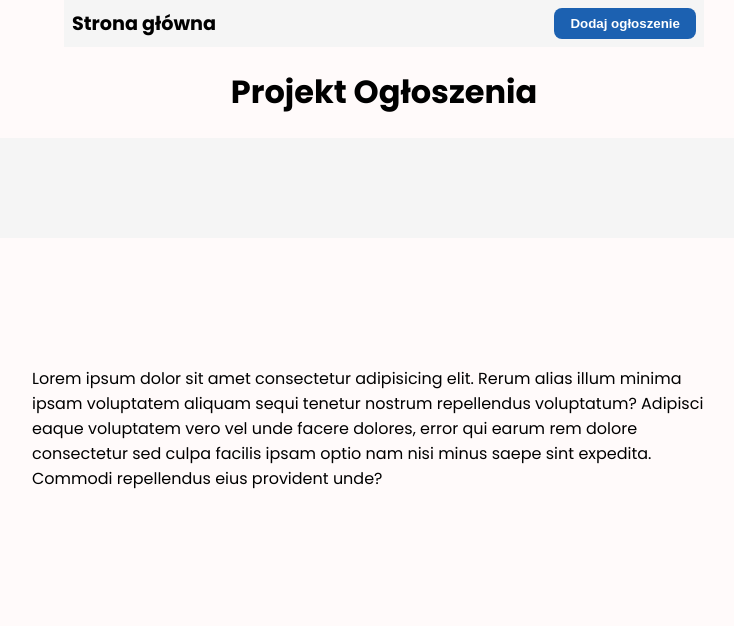
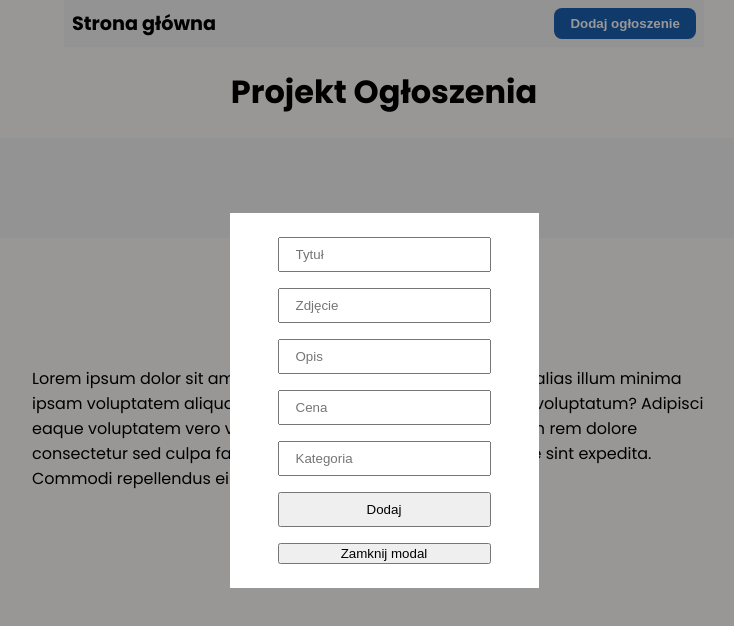
Before and after one commit to michaldudek11/projekt-ogloszenia, a plain HTML site: page Front/index.html in a window 1280 px wide. Both pictures are taken after a click on the button "Dodaj ogłoszenie". Shown: the whole page, without its empty margins (256-990 px from the left). Drawn offline with Linux system fonts and the light colour scheme; no server answers.

Commit message:
Modal po stronie js, obsługa błędu z ogłoszeniami

```diff
--- a/Front/index.html
+++ b/Front/index.html
@@ -29,6 +29,7 @@
         <input type="number" name="price" placeholder="Cena">
         <input type="text" name="category" placeholder="Kategoria">
         <input type="submit" value="Dodaj" onclick="handleAdd(event)">
+        <button onclick="closeModal()">Zamknij modal</button>
       </form>
     </div>
   </div>
--- a/Front/posty.js
+++ b/Front/posty.js
@@ -10,6 +10,7 @@ const renderPosts = async () => {
   const posts = await getAllPosts();
 
   posts.reverse().forEach((postData) => {
+    if (Object.values(postData).length < 5) return;
     const post = `
         <article class="kartaOgloszenie">
             ${postData.image.includes("http") ? `<img src=${postData.img} >` : `<img src="placeholder.png">`}
@@ -21,3 +22,35 @@ const renderPosts = async () => {
 };
 
 renderPosts();
+
+const openModal = () => {
+  const modal = document.querySelector('.modal');
+  modal.style.display = "flex";
+}
+
+const handleAdd = async (event) => {
+  event.preventDefault()
+  const addForm = document.querySelector('.modalForm');
+
+  const title = addForm.elements['title'].value;
+  const price = addForm.elements['price'].value;
+  const img = addForm.elements['img'].value;
+  const description = addForm.elements['description'].value;
+  const category = addForm.elements['category'].value;
+
+  const response = await fetch('http://localhost:3000/addPost', {
+    method: 'POST',
+    body: {
+      title: title,
+      price: price,
+      img: img,
+      description: description,
+      category: category}
+  })
+
+  if (response.ok) document.querySelector(".modal").style.display = "none"
+}
+
+const closeModal = () => {
+  document.querySelector('.modal').style.display = "none";
+}
```
